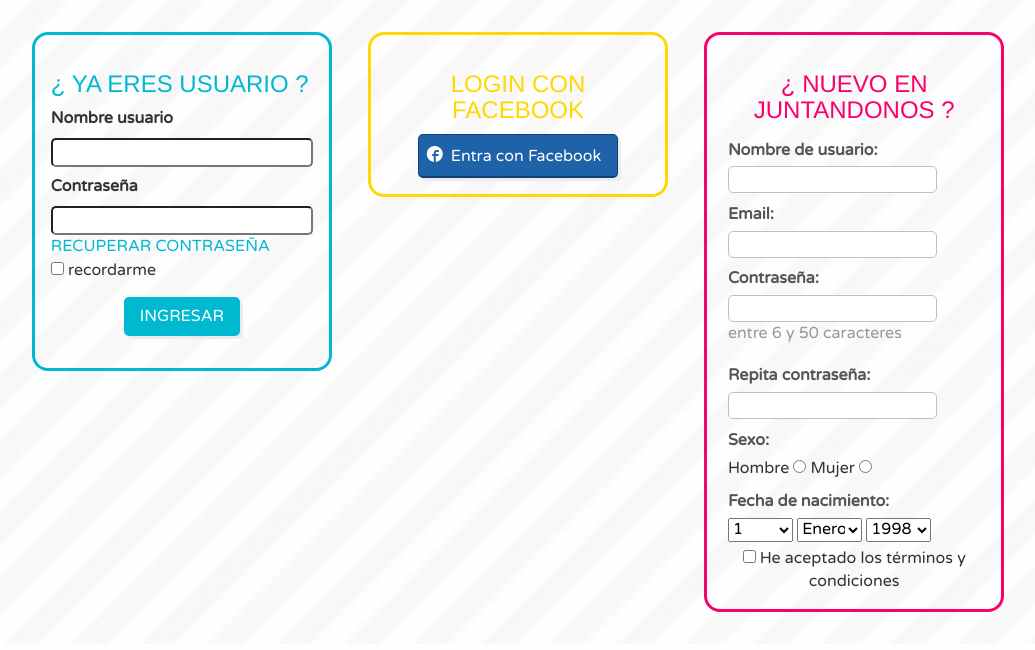
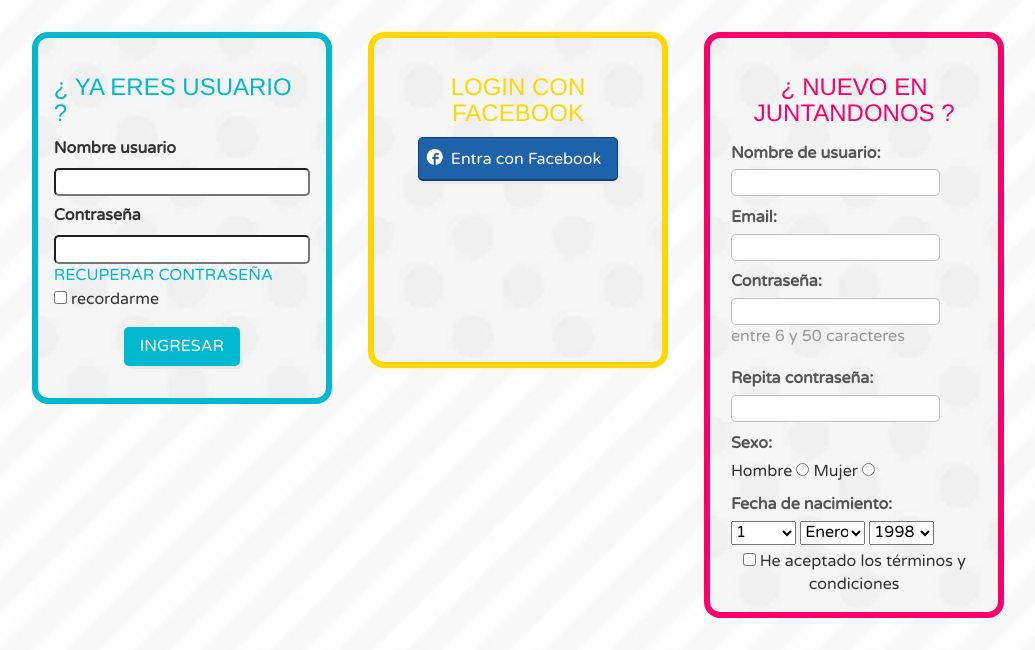
Before and after one commit to LeonardoAquino/wishlist, a Django app: page /registro/ in a window 1280 px wide. Shown: the part 170-820 px from the top of the page, without its empty margins (122-1157 px from the left). Before the commit the page ends 782 px from the top, so only its background shows below. Run offline with Django 3.2, Linux system fonts and the light colour scheme; parts of the project's set-up code (start-up, migrations or seed data) failed here and were passed over.

Commit message:
Fuentes y otros
Aplicacion de fuentes y de fondos a las cajas de seccion crear un evento

```diff
--- a/crowdfunding/static/css/main.css
+++ b/crowdfunding/static/css/main.css
@@ -1,4 +1,7 @@
 @font-face{font-family:'social';src:url("../fonts/social.eot");src:url("../fonts/social.eot?#iefix") format('embedded-opentype'),url("../fonts/social.woff") format('woff'),url("../fonts/social.ttf") format('truetype'),url("../fonts/social.svg#social") format('svg');font-weight:normal;font-style:normal}
+@font-face{font-family:'Exo2.0bold';src:url("../fonts/exo2.0bold");src:url("../fonts/exo2.0bold?#iefix") format('embedded-opentype'),url("../fonts/exo2.0bold.woff") format('woff'),url("../fonts/exo2.0bold.ttf") format('truetype'),url("../fonts/exo2.0bold.svg#exo2.0bold") format('svg');font-weight:normal;font-style:normal}
+@font-face{font-family:'Exo2.0medium';src:url("../fonts/exo2.0medium");src:url("../fonts/exo2.0medium?#iefix") format('embedded-opentype'),url("../fonts/exo2.0medium.woff") format('woff'),url("../fonts/exo2.0medium.ttf") format('truetype'),url("../fonts/exo2.0medium.svg#exo2.0medium") format('svg');font-weight:normal;font-style:normal}
+@font-face{font-family:'Exo2.0regular';src:url("../fonts/exo2.0regular");src:url("../fonts/exo2.0regular?#iefix") format('embedded-opentype'),url("../fonts/exo2.0regular.woff") format('woff'),url("../fonts/exo2.0regular.ttf") format('truetype'),url("../fonts/exo2.0regular.svg#exo2.0regular") format('svg');font-weight:normal;font-style:normal}
 body{background-color:#f5f5f5;font-family:'Varela Round',sans-serif;font-size:16px;margin:auto;max-width:1200px}
 header{background-image: url("../images/header.jpg");border-bottom:5px solid #FA006A;padding:0 0 1em;position:relative;text-align:center;height: 170px;}
 header .menu{background:url("../images/barra_fondo.png") repeat-y;border-radius:0 0 .4em .4em;box-shadow:0 0 10px #000;font-family:'Exo 2',sans-serif;margin:auto;padding:1em 0;width:75%;}
@@ -20,14 +23,14 @@ header .menu_navegacion li a{background-color:#fff;padding:.5em 1em;text-decorat
 #contenedor_ingreso .contenedor div input[type="submit"]{background:#00b9d1;border:0;color:#fff;border-radius:5px;padding:.5em 1em}
 #contenedor_ingreso .contenedor h2{color:#fa006a;font-family:'Lobster',sans-serif}
 #formulario_registro,#login_facebook,.login_usuario{border-radius:1em;box-sizing:border-box;display:inline-block;margin:2em 1em;padding:1em;vertical-align:top;width:25%}
-#formulario_registro{border:3px solid #fa006a;text-align:left;}
+#formulario_registro{border: 6px solid #fa006a;text-align:left;background-image: url("../images/bg_box.jpg");}
 #formulario_registro h3{color:#fa006a;text-align:center}
 #formulario_registro .fila input[type="password"],#formulario_registro .fila input[type="text"]{border:1px solid #c0c0c0;border-radius:5px}
 #formulario_registro .fila label{color:#555;display:block;font-weight:bold;min-width:160px;text-align:left}
 #formulario_registro .fila p{font-weight:lighter;color:#999}
 #formulario_registro .fila select{width:65px}
 #formulario_registro input[type="submit"]{background-color:#fa006a;border:0;border-radius:5px;color:#fff;padding:.2em 2em}
-#login_facebook{border:3px solid #ffd800;}
+#login_facebook{border: 6px solid #ffd800;background-image: url("../images/bg_box.jpg");height: 336px;}
 #login_facebook h3{color:#ffd800}
 #seccion_tipo_proyecto article{color:#fff;padding:2em 1em;text-align:center;text-shadow:1px 2px #444}
 #seccion_tipo_proyecto th:last-child{vertical-align:bottom}
@@ -100,14 +103,14 @@ header .menu_navegacion li a{background-color:#fff;padding:.5em 1em;text-decorat
 .formulario .fila label{display:inline-block;min-width:140px}
 .formulario .fila select{width:180px}
 .iblock{box-sizing:border-box;display:inline-block;vertical-align:top}
-.login_usuario{border:3px solid #00b9d1;text-align:left;}
+.login_usuario{border:6px solid #00b9d1;background-image: url("../images/bg_box.jpg");text-align:left;}
 .login_usuario input[type="password"],.login_usuario input[type="text"]{border-radius:5px;width:100%}
 .login_usuario input[type="submit"]{background-color:#00b9d1;border:0;border-radius:5px;color:#fff;display:block;margin:1em auto;padding:.5em 1em;text-align:center}
 .login_usuario h3{color:#00b9d1}
 .login_usuario label{display:block;margin:.5em 0}
 .login_usuario span{display:block;}
 .login_usuario span a{color:#00b9d1}
-.marco{background-color:#fff;border:4px solid #fa006a;border-radius:10px;margin:auto;margin-top:3em;width:70%;}
+.marco{border: 7px solid #fa006a;border-radius:10px;margin:auto;margin-top: 3em;width:70%;background-image: url("../images/bg_box.jpg");}
 .marco a{background-color:#fa006a;border-radius:5px;color:#fff;display:inline-block;margin-top:.5em;padding:.5em 1em;text-decoration:none}
 .marco legend{background-color:#fa006a;border-radius:.5em;color:#fff;padding:.5em 3em;text-align:center;width:80%}
 .marco table{margin:auto;width:90%;}
```
Also changed, not shown: crowdfunding/static/fonts/exo2.0bold.ttf (renamed from crowdfunding/static/fonts/exo2.0-bold-webfont.ttf), crowdfunding/static/fonts/exo2.0bold.woff (renamed from crowdfunding/static/fonts/exo2.0-bold-webfont.woff), crowdfunding/static/fonts/exo2.0medium.ttf (renamed from crowdfunding/static/fonts/exo2.0-medium-webfont.ttf), crowdfunding/static/fonts/exo2.0medium.woff (renamed from crowdfunding/static/fonts/exo2.0-medium-webfont.woff), crowdfunding/static/fonts/exo2.0regular.ttf (renamed from crowdfunding/static/fonts/exo2.0-regular-webfont.ttf), crowdfunding/static/fonts/exo2.0regular.woff (renamed from crowdfunding/static/fonts/exo2.0-regular-webfont.woff), 12 other files.
